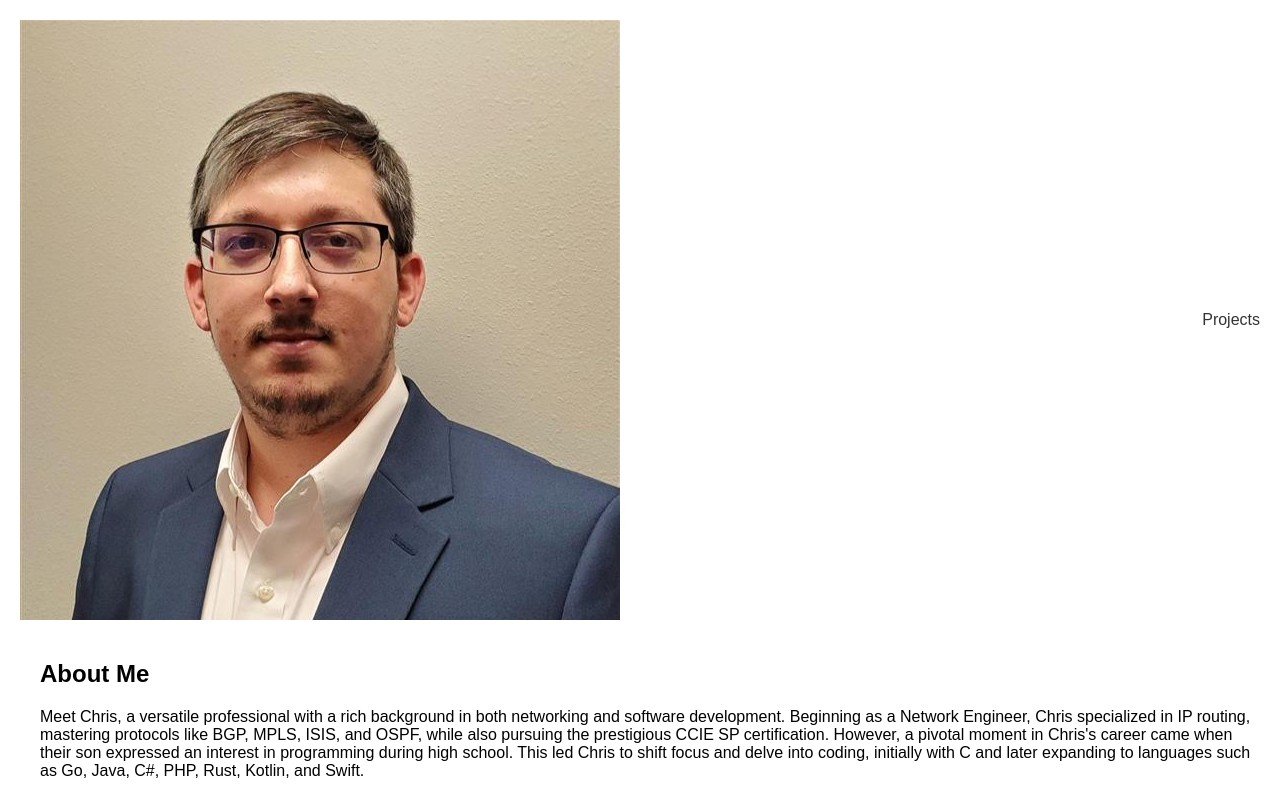
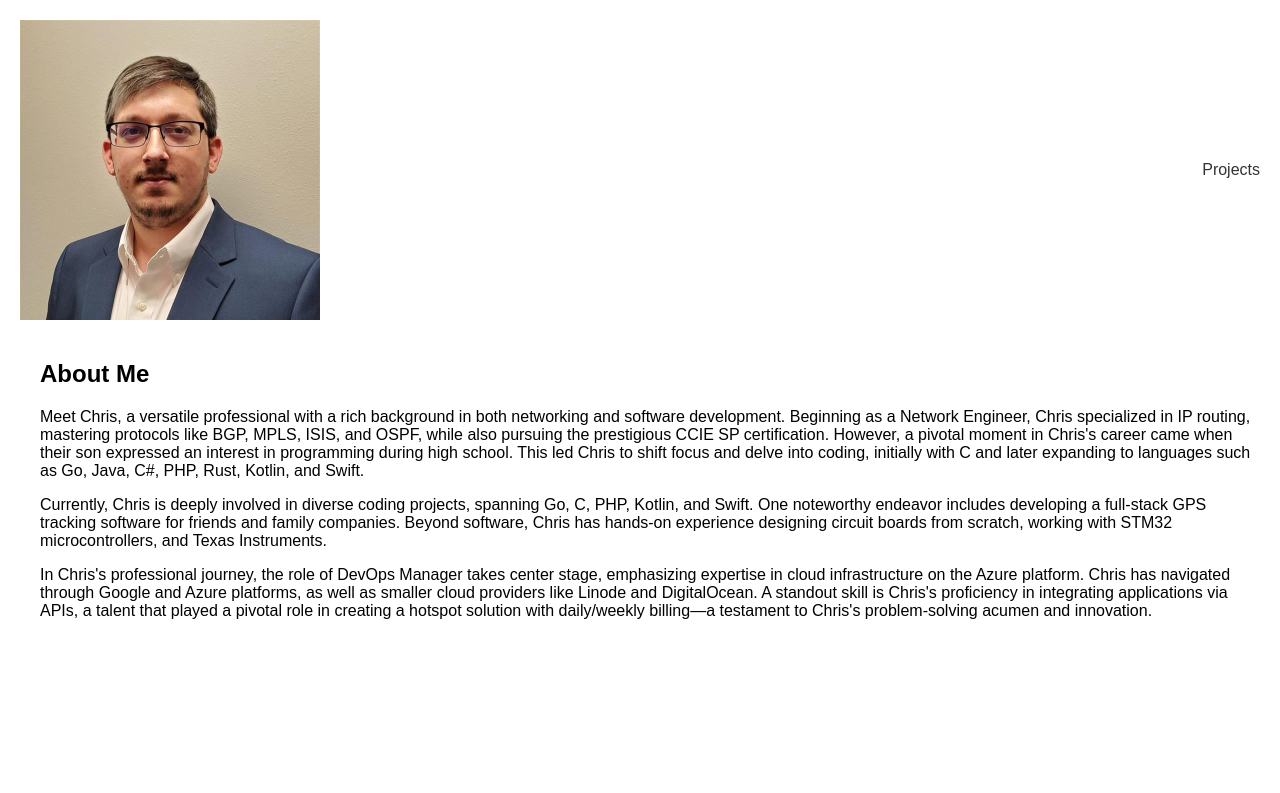
Before and after one commit to zulandar/zulandar.github.io, a plain HTML site: page index.html in a window 1280 px wide. Shown: the top 793 px of the page. Drawn offline with Linux system fonts and the light colour scheme.

Commit message:
Adjusted width on img

```diff
--- a/index.html
+++ b/index.html
@@ -45,7 +45,7 @@
 
     <header>
         <section>
-            <img src="img/profile.jpeg" alt="Chris">
+            <img src="img/profile.jpeg" alt="Chris" width="300">
         </section>
         <nav>
             <a href="projects.html">Projects</a>
```
